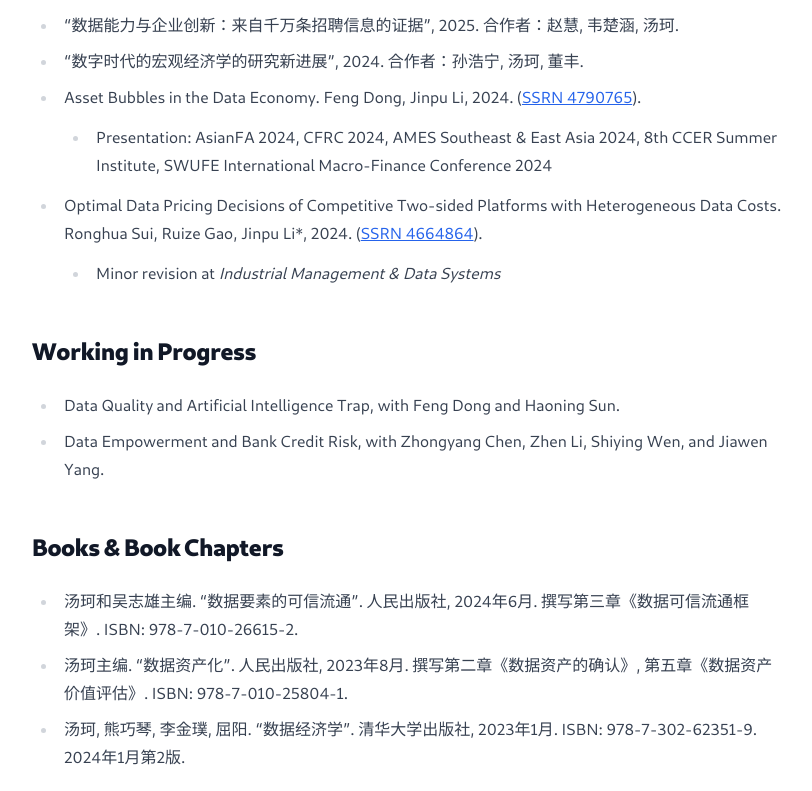
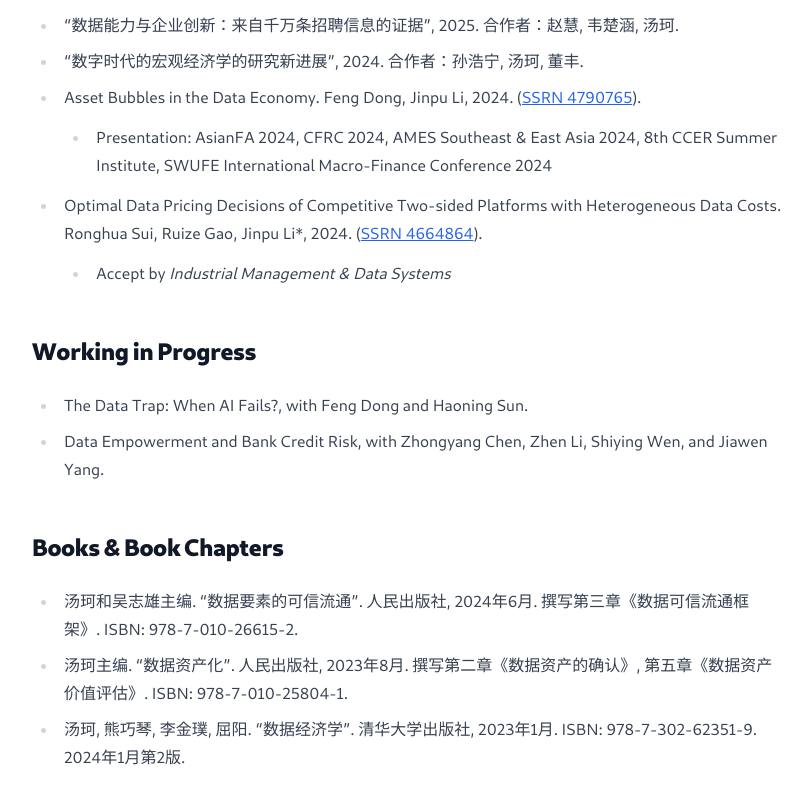
Before and after one commit to lijinpu/lijinpu.github.io, a Next.js app: page /research in a window 1280 px wide. Shown: the part 849-1640 px from the top of the page, without its empty margins (232-1044 px from the left). Built offline with nearby package versions, Linux system fonts and the light colour scheme.

Commit message:
auto update

```diff
--- a/pages/research.tsx
+++ b/pages/research.tsx
@@ -43,7 +43,7 @@ export default function Research() {
     <li>
         Optimal Data Pricing Decisions of Competitive Two-sided Platforms with Heterogeneous Data Costs. Ronghua Sui, Ruize Gao, Jinpu Li*, 2024. (<a href="https://ssrn.com/abstract=4664864" target="_blank" rel="noopener noreferrer">SSRN 4664864</a>).
         <ul>
-            <li>Minor revision at <em>Industrial Management & Data Systems</em></li>
+            <li>Accept by <em>Industrial Management & Data Systems</em></li>
         </ul>
     </li>
 </ul>
@@ -51,7 +51,7 @@ export default function Research() {
 
         <h2>Working in Progress</h2>
     <ul>
-        <li>Data Quality and Artificial Intelligence Trap, with Feng Dong and Haoning Sun.</li>
+        <li>The Data Trap: When AI Fails?, with Feng Dong and Haoning Sun.</li>
         <li>Data Empowerment and Bank Credit Risk, with Zhongyang Chen, Zhen Li, Shiying Wen, and Jiawen Yang.</li>
     </ul>
 
```
